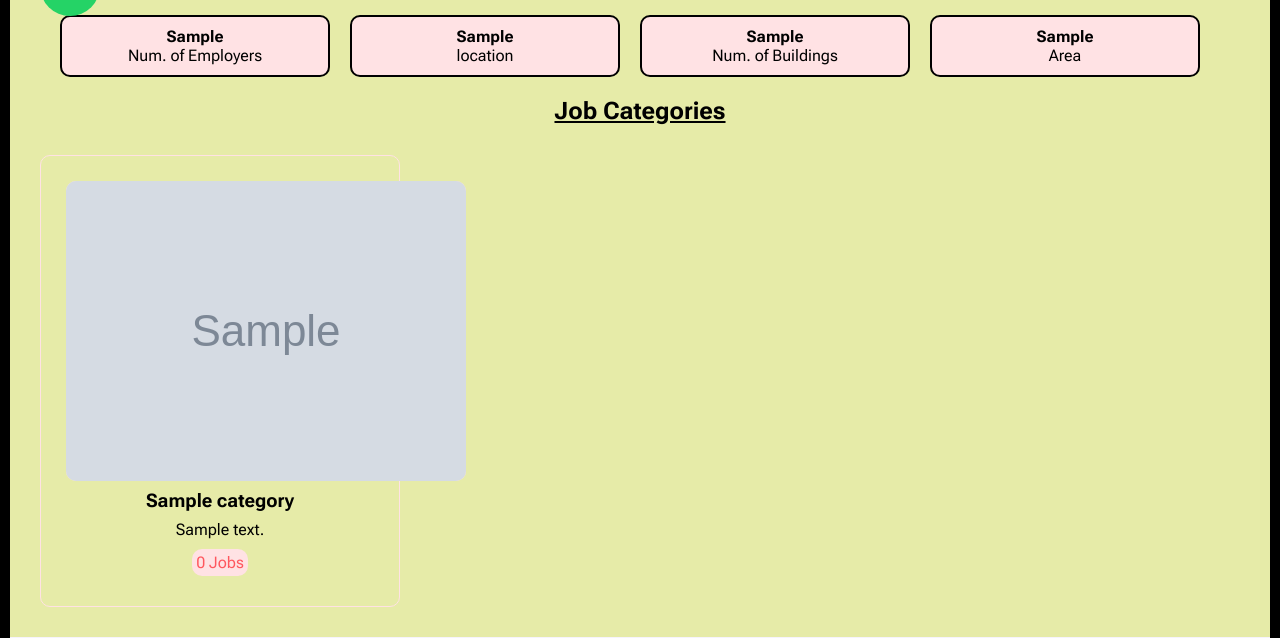
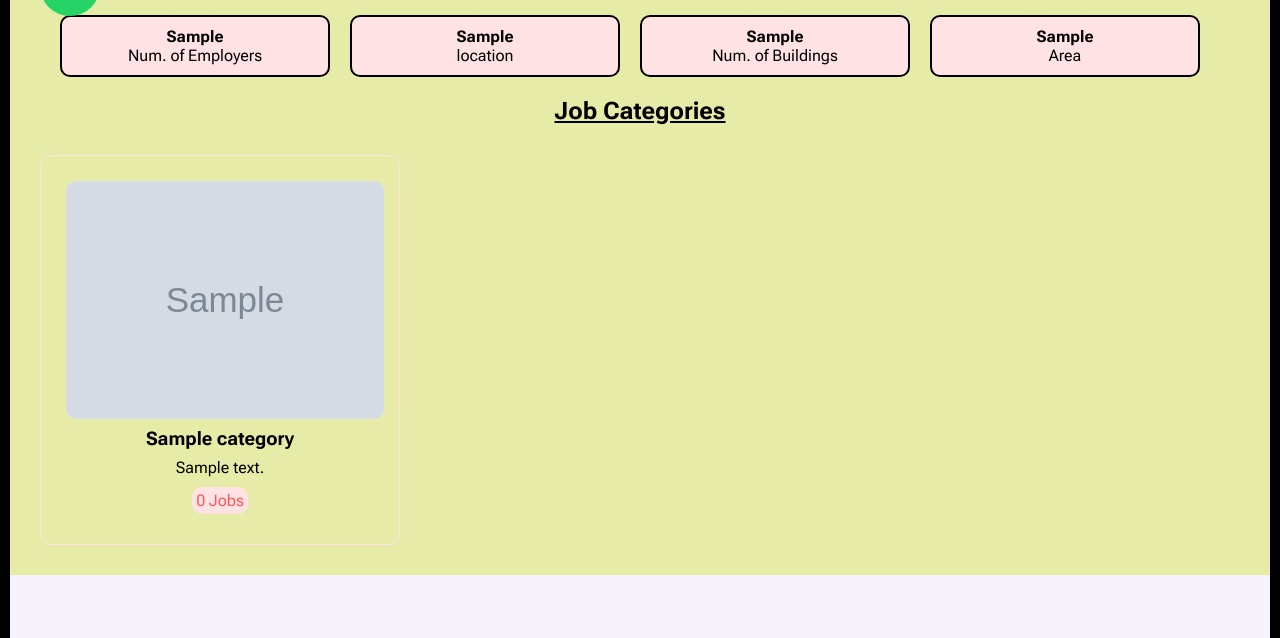
Before and after one commit to sarathkumarrs/hao, a Django app: page / in a window 1280 px wide. Shown: the part 684-1322 px from the top of the page. Run offline with Django 3.2, Linux system fonts and the light colour scheme; tables that the repository leaves empty hold one stand-in row (values such as "Sample post"); grey boxes marked "Sample" are stand-in pictures; data that the repository does not hold is empty.

Commit message:
image adjusted

```diff
--- a/templates/index.html
+++ b/templates/index.html
@@ -101,7 +101,7 @@
             {% for category in categories %}
             <div class="vacancy"><a href="{{category.get_absolute_url}}">
                 <div>
-                    <img src="{{category.image.url}}" alt="">
+                    <img src="{{category.image.url}}" alt="" style="width: 100%;">
                 </div>
                 <div>
                     <h3>
```
